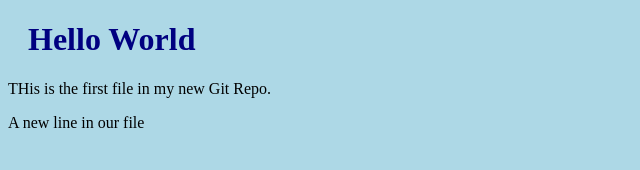
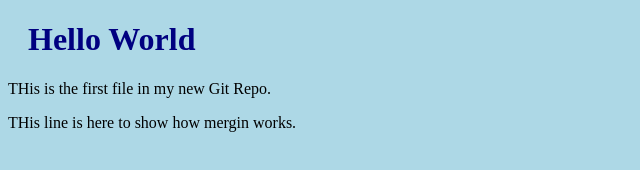
Before and after one commit to StevenRogersMe/hello-world, a plain HTML site: page index.html in a window 1280 px wide. Shown: the whole page, without its empty margins (0-640 px from the left). Drawn offline with Linux system fonts and the light colour scheme.

```diff
--- a/index.html
+++ b/index.html
@@ -9,6 +9,6 @@
 <body>
   <h1>Hello World</h1>
   <p>THis is the first file in my new Git Repo.</p>
-  <p>A new line in our file</p>
+  <p>THis line is here to show how mergin works.</p>
 </body>
 </html>
```
